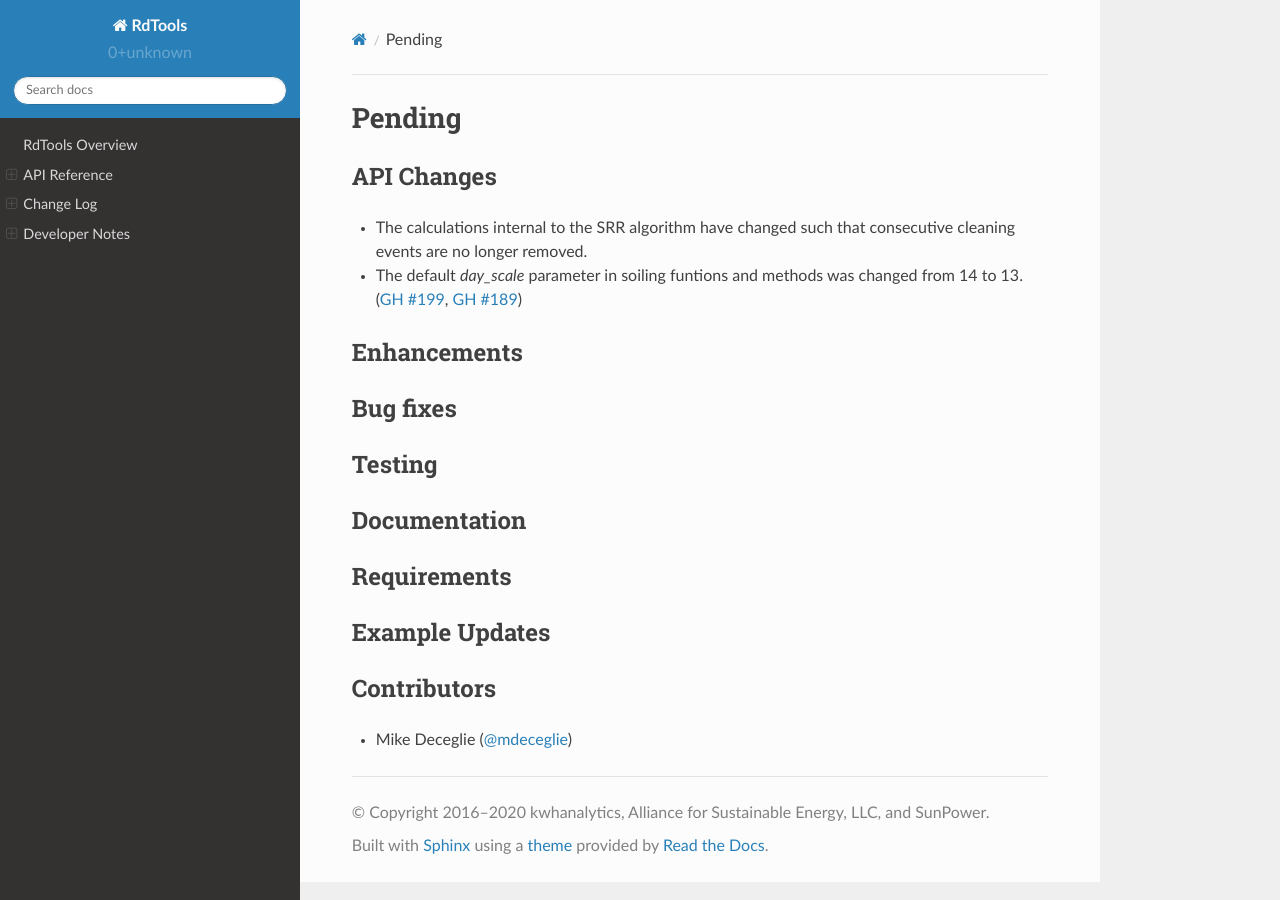
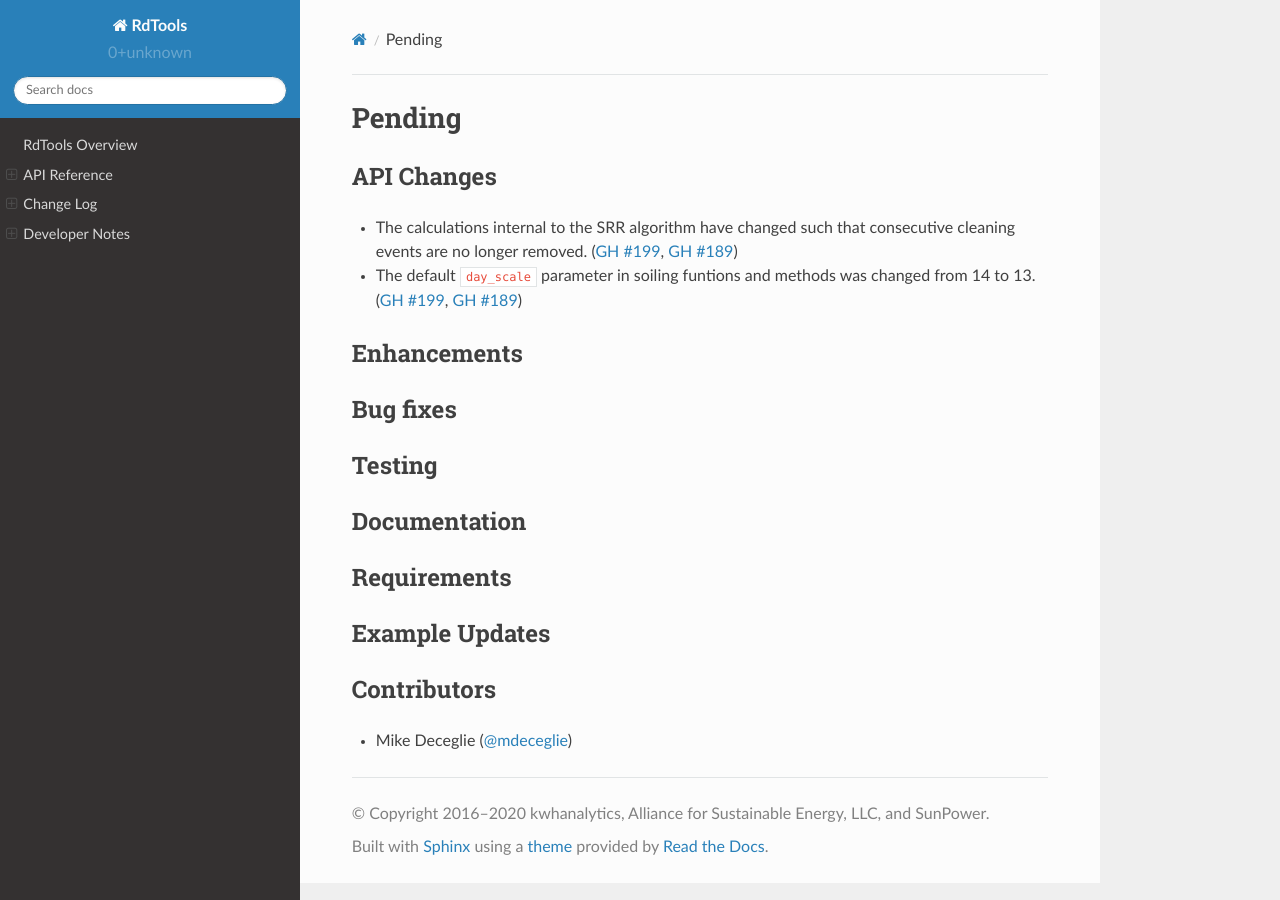
Before and after one commit to NREL/rdtools, a Sphinx documentation site: the page built from docs/sphinx/source/changelog/pending.rst, in a window 1280 px wide. Built offline with Sphinx 7.4.7 and the Read the Docs theme 2.0.0, drawn with Linux system fonts in a browser that asks for light colours; pages that are not in the unit, such as notebooks, are missing from menus.

Commit message:
changelog adjustment

```diff
--- a/docs/sphinx/source/changelog/pending.rst
+++ b/docs/sphinx/source/changelog/pending.rst
@@ -5,8 +5,9 @@ Pending
 API Changes
 -----------
 * The calculations internal to the SRR algorithm have changed such that consecutive
-  cleaning events are no longer removed.
-* The default `day_scale` parameter in soiling funtions and methods was changed
+  cleaning events are no longer removed. (:pull:`199`, :issue:`189`)
+
+* The default ``day_scale`` parameter in soiling funtions and methods was changed
   from 14 to 13. (:pull:`199`, :issue:`189`)
 
 Enhancements
```
